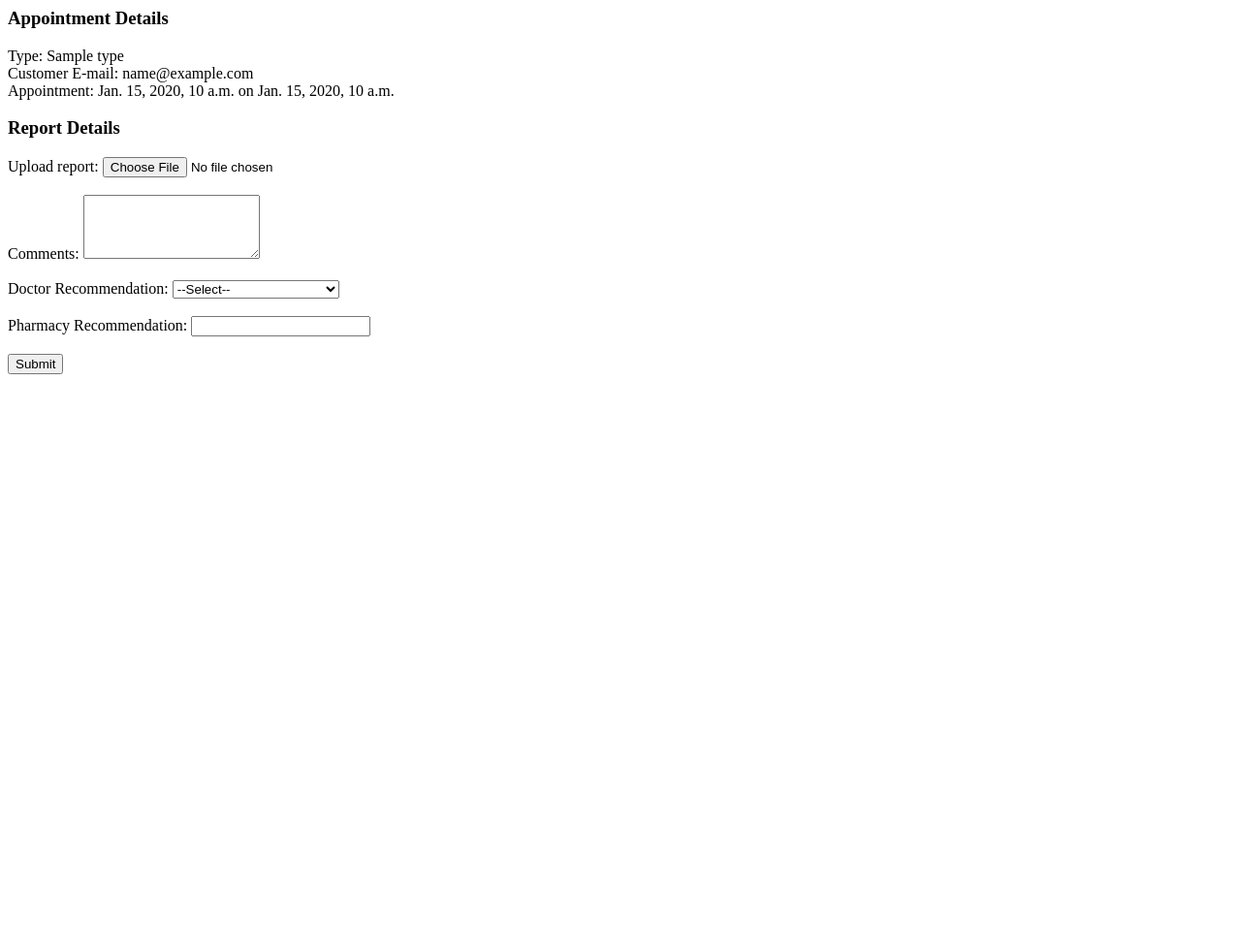
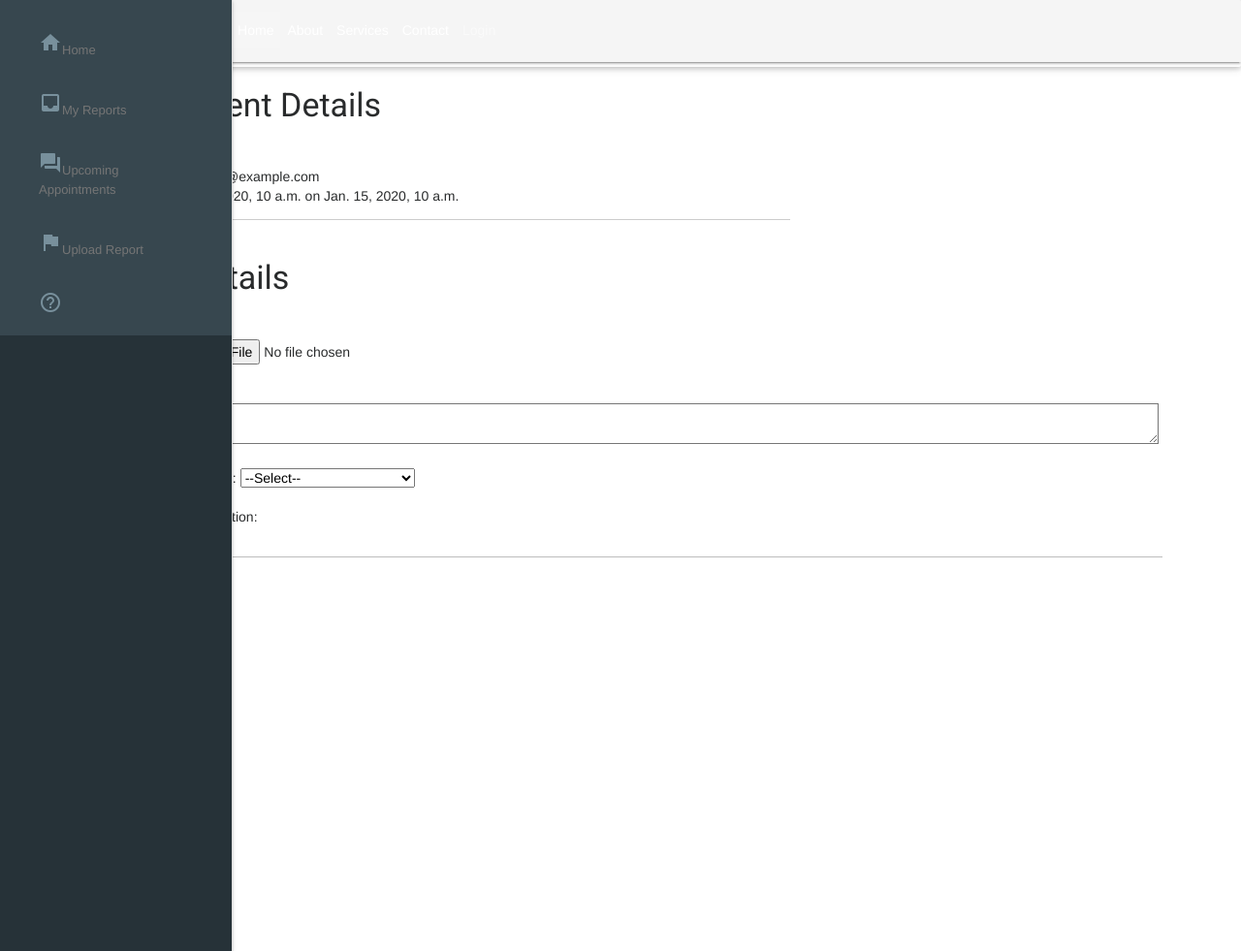
Before and after one commit to nitinprakash96/swe17, a Django app: template DiagnosticCentre/templates/home/upload.html in a window 1280 px wide. Shown: the whole page at 97% size. Before the commit the page ends 386 px from the top, so only its background shows below. Run offline with Django 3.2, Linux system fonts and the light colour scheme; the template is opened without the code that fills it: most values are stand-ins (such as "Sample title", 1, 10 or a date in 2020); some libraries are stand-ins or nearby versions.

Commit message:
upload template

```diff
--- a/DiagnosticCentre/templates/home/upload.html
+++ b/DiagnosticCentre/templates/home/upload.html
@@ -1,16 +1,104 @@
+{% extends 'base.html' %}
+
+{% block headcss %}
+{% load static %}
+<link rel="stylesheet" type="text/css" href="{% static '/css/main.css' %}">
+<link href="https://fonts.googleapis.com/css?family=Roboto:regular,bold,italic,thin,light,bolditalic,black,medium&amp;lang=en" rel="stylesheet">
+<link href="https://fonts.googleapis.com/icon?family=Material+Icons" rel="stylesheet">
+<link rel="stylesheet" href="{% static '/css/material.min.css' %}">
+<link rel="stylesheet" href="{% static '/css/main.css' %}">
+{% endblock %}
+
+{% block content %}
+
+
+</head>
+	<div class="demo-layout mdl-layout mdl-js-layout mdl-layout--fixed-drawer mdl-layout--fixed-header">
+		<header class="demo-header mdl-layout__header mdl-color--grey-100 mdl-color-text--grey-600">
+	  <nav class="navbar navbar-expand-lg navbar-dark fixed-top scrolling-navbar">
+	<div class="container">
+		<a class="navbar-brand" href="/">Diagnostic Centre</a>
+		<button class="navbar-toggler" type="button" data-toggle="collapse" data-target="#navbarSupportedContent" aria-controls="navbarSupportedContent" aria-expanded="false" aria-label="Toggle navigation">
+			<span class="navbar-toggler-icon"></span>
+		</button>
+
+		<div class="collapse navbar-collapse" id="navbarSupportedContent">
+			<ul class="nav navbar-nav navbar-right mr-auto">
+				<li class="nav-item active"><a class="nav-link" href="#">Home</a></li>
+				<li class="nav-item"><a class="nav-link" href="#">About</a></li>
+				<li class="nav-item"><a class="nav-link" href="#">Services</a></li>
+				<li class="nav-item"><a class="nav-link" href="#">Contact</a></li>
+
+				{% if "user_id" in request.session %}
+					<li class="mr-sm-2 dropdown">
+					<a class="nav-link dropdown-toggle" data-toggle="dropdown" href="#"><span class="glyphicon glyphicon-user"></span> {{ request.session.user_id }}
+					<span class="caret"></span>
+					</a>
+					<ul class="dropdown-menu ">
+					{% ifequal request.session.user_type "U" %}
+					<li><a class="dropdown-item" href="/reports"> Reports </a></li>
+					<li><a class="dropdown-item" href="/appointments"> Upcoming Appointments</a></li>
+					{% endifequal %}
+					{% ifequal request.session.user_type "S" %}
+					<li><a class="dropdown-item" href="/"> View Schedule </a></li>
+					<li><a class="dropdown-item" href="/staffview"> Upload Reports</a></li>
+					{% endifequal %}
+					{% ifequal request.session.user_type "A" %}
+					<li><a class="dropdown-item" href="/managestaff"> Manage Staff </a></li>
+					<li><a class="dropdown-item" href="/"> Schedule Staff</a></li>
+					{% endifequal %}
+					<li><a class="dropdown-item" href="/logout?redirect=/"> Logout </a></li>
+				</ul>
+			</li>
+			{% else %}
+			<li><a class="nav-link" href="/login?redirect=/"><span class="glyphicon glyphicon-log-in"> Login </a></li>
+			{% endif %}
+			</ul>
+		</div>
+		</div>
+</nav>
+	</header>
+	<div class="demo-drawer mdl-layout__drawer mdl-color--blue-grey-900 mdl-color-text--blue-grey-50">
+	<nav class="demo-navigation mdl-navigation mdl-color--blue-grey-800 navbar-fixed">
+	  <a class="mdl-navigation__link" href=""><i class="mdl-color-text--blue-grey-400 material-icons" role="presentation">home</i>Home</a>
+	  <a class="mdl-navigation__link" href="report.html"><i class="mdl-color-text--blue-grey-400 material-icons" role="presentation">inbox</i>My Reports</a>
+	  <a class="mdl-navigation__link" href=""><i class="mdl-color-text--blue-grey-400 material-icons" role="presentation">forum</i>Upcoming Appointments</a>
+	  <a class="mdl-navigation__link" href=""><i class="mdl-color-text--blue-grey-400 material-icons" role="presentation">flag</i>Upload Report</a>
+	  <div class="mdl-layout-spacer"></div>
+	  <a class="mdl-navigation__link" href=""><i class="mdl-color-text--blue-grey-400 material-icons" role="presentation">help_outline</i><span class="visuallyhidden">Help</span></a>
+	</nav>
+	</div>
+<div class="container">
+<div class="row">
+	<div class="col-lg-8">
 		{% load privatef from private %}
 		<h3>Appointment Details</h3>
 		Type: {{ appointment.type }}<br>
 		Customer E-mail: {{ appointment.email }}<br>
 		Appointment: {{ appointment.time }} on {{ appointment.date }}
+		<hr>
+	</div>
+</div>
 
+<div class="row">
+	<div class="col-lg-12">
 	<h3>Report Details</h3>
 		<form method="POST" action="/uploadrep" enctype="multipart/form-data">{% csrf_token %}
+		<div class="form-group">
 			<input type="hidden" name="id" value="{{ appointment|privatef }}">
+		</div>
+		<div class="form-group">
 			<input type="hidden" name="email" value="{{ appointment.email }}">
+		</div>
+		<div class="form-group">
 			<input type="hidden" name="time" value="{{ appointment.time }}">
+		</div>
+		<div class="form-group">
 			<input type="hidden" name="date" value="{{ appointment.date }}">
+		</div>
+		<div class="form-group">
 			<input type="hidden" name="type" value="{{ appointment.type }}">
+		</div><br>
 
 		Upload report: <input type="file" name="file" accept="uploaded_files/*" required><br><br>
 		Comments: <textarea name="comment" rows="4"></textarea><br><br>
@@ -31,5 +119,13 @@ Doctor Recommendation: <select name="doctor">
 								</optgroup>
 								</select><br><br>
 		Pharmacy Recommendation: <input type="text" name="pharmacy"><br><br>
-<input type="submit" name="submit">
+		<input class="btn btn-primary" type="submit" name="submit">
 		</form>
+	</div>
+	</div>
+	<br><br><br><br><br><br><br><br><br><br><br><br><br><br><br><br>
+</div>
+</div>
+
+
+{% endblock %}
```
Lines whose indentation alone changed are shown as unchanged.
